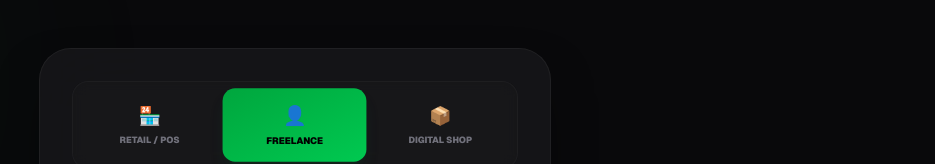
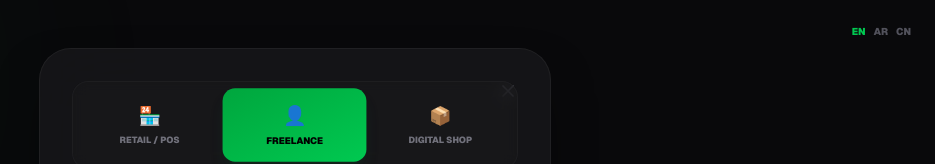
Before and after one commit to saleemm1/payonce-cash, a Next.js app: page /create/invoice in a window 1280 px wide. Shown: the top 164 px of the page, without its empty margins (345-1280 px from the left). Built offline with nearby package versions, Linux system fonts and the light colour scheme; no server answers.

Commit message:
Update page.js

```diff
--- a/app/create/invoice/page.js
+++ b/app/create/invoice/page.js
@@ -1,5 +1,123 @@
 'use client';
 import { useState, useEffect } from 'react';
+import Link from 'next/link';
+
+const translations = {
+  en: {
+    retail: "Retail / POS",
+    personal: "Freelance",
+    digital: "Digital Shop",
+    quick: "Quick Bill",
+    pInv: "Personal Invoice",
+    dInv: "Sell Digital Asset",
+    forRetail: "For Restaurants, Cafes & Stores",
+    forPersonal: "For Services & Contractors",
+    forDigital: "For Files, Codes & Content",
+    itemName: "Item Name (e.g. Lunch Combo)",
+    invTitle: "Invoice Title",
+    customer: "Customer Name (Bill To)",
+    ref: "Table # / Order ID / Student ID (Optional)",
+    descRetail: "Order details, items list...",
+    descInv: "Description, Terms & Conditions...",
+    upload: "Upload File",
+    secret: "Secret Link/Text",
+    paste: "Paste Secure Link or Content",
+    coverRetail: "Cover Image (Menu/Shop Logo) - Optional",
+    coverDigital: "Cover Preview - Required",
+    orUrl: "Or Image URL",
+    merchName: "Merchant Name",
+    email: "Email",
+    total: "Total Amount",
+    approx: "APPROX BCH",
+    wallet: "Your BCH Wallet Address (bitcoincash:qp...)",
+    promo: "Promo Code",
+    discount: "Offer a secret discount",
+    viral: "Viral Mode 🚀",
+    comm: "10% Commission",
+    generating: "Creating Bill...",
+    genQuick: "Generate Quick Bill ⚡",
+    create: "Create Invoice",
+    ready: "Payment Link Ready",
+    done: "✅",
+    copy: "📋"
+  },
+  ar: {
+    retail: "تجزئة / POS",
+    personal: "عمل حر",
+    digital: "متجر رقمي",
+    quick: "فاتورة سريعة",
+    pInv: "فاتورة شخصية",
+    dInv: "بيع أصل رقمي",
+    forRetail: "للمطاعم والمقاهي والمتاجر",
+    forPersonal: "للخدمات والمقاولين",
+    forDigital: "للملفات والأكواد والمحتوى",
+    itemName: "اسم العنصر (مثل: وجبة غداء)",
+    invTitle: "عنوان الفاتورة",
+    customer: "اسم العميل (المرسل إليه)",
+    ref: "رقم الطاولة / الطلب (اختياري)",
+    descRetail: "تفاصيل الطلب، القائمة...",
+    descInv: "الوصف، الشروط والأحكام...",
+    upload: "رفع ملف",
+    secret: "رابط/نص سري",
+    paste: "الصق الرابط الآمن أو المحتوى",
+    coverRetail: "صورة الغلاف (شعار المتجر) - اختياري",
+    coverDigital: "معاينة الغلاف - مطلوب",
+    orUrl: "أو رابط الصورة",
+    merchName: "اسم التاجر",
+    email: "البريد الإلكتروني",
+    total: "المبلغ الإجمالي",
+    approx: "تقريباً BCH",
+    wallet: "عنوان محفظة BCH الخاص بك",
+    promo: "كود خصم",
+    discount: "قدم خصماً سرياً",
+    viral: "الوضع الفيروسي 🚀",
+    comm: "10% عمولة",
+    generating: "جاري إنشاء الفاتورة...",
+    genQuick: "إنشاء فاتورة سريعة ⚡",
+    create: "إنشاء الفاتورة",
+    ready: "رابط الدفع جاهز",
+    done: "✅",
+    copy: "📋"
+  },
+  zh: {
+    retail: "零售 / POS",
+    personal: "自由职业",
+    digital: "数字商店",
+    quick: "快速账单",
+    pInv: "个人发票",
+    dInv: "出售数字资产",
+    forRetail: "适用于餐馆、咖啡馆和商店",
+    forPersonal: "适用于服务和承包商",
+    forDigital: "适用于文件、代码和内容",
+    itemName: "项目名称 (如午餐套餐)",
+    invTitle: "发票标题",
+    customer: "客户名称 (收票人)",
+    ref: "桌号 / 订单 ID (可选)",
+    descRetail: "订单详情，物品清单...",
+    descInv: "描述，条款和条件...",
+    upload: "上传文件",
+    secret: "秘密链接/文本",
+    paste: "粘贴安全链接或内容",
+    coverRetail: "封面图片 (菜单/店铺 Logo) - 可选",
+    coverDigital: "封面预览 - 必填",
+    orUrl: "或图片链接",
+    merchName: "商户名称",
+    email: "电子邮件",
+    total: "总金额",
+    approx: "约合 BCH",
+    wallet: "您的 BCH 钱包地址",
+    promo: "优惠码",
+    discount: "提供秘密折扣",
+    viral: "病毒模式 🚀",
+    comm: "10% 佣金",
+    generating: "创建账单中...",
+    genQuick: "生成快速账单 ⚡",
+    create: "创建发票",
+    ready: "支付链接就绪",
+    done: "✅",
+    copy: "📋"
+  }
+};
 
 export default function InvoiceUploadPage() {
   const [invoiceType, setInvoiceType] = useState('personal');
@@ -24,8 +142,12 @@ export default function InvoiceUploadPage() {
   const [enablePromo, setEnablePromo] = useState(false);
   const [promoCode, setPromoCode] = useState('');
   const [promoDiscount, setPromoDiscount] = useState('');
+  const [lang, setLang] = useState('en');
 
   useEffect(() => {
+    const savedLang = localStorage.getItem('payonce_lang');
+    if (savedLang) setLang(savedLang);
+
     const getBCH = async () => {
       try {
         const res = await fetch('https://api.coingecko.com/api/v3/simple/price?ids=bitcoin-cash&vs_currencies=usd');
@@ -38,6 +160,14 @@ export default function InvoiceUploadPage() {
     };
     getBCH();
   }, [usdPrice]);
+
+  const changeLang = (l) => {
+    setLang(l);
+    localStorage.setItem('payonce_lang', l);
+  };
+
+  const t = translations[lang];
+  const dir = lang === 'ar' ? 'rtl' : 'ltr';
 
   useEffect(() => {
     if (invoiceType === 'personal') {
@@ -95,10 +225,11 @@ export default function InvoiceUploadPage() {
       };
 
       const encodedId = btoa(unescape(encodeURIComponent(JSON.stringify(payload))));
-      setGeneratedLink(`${window.location.origin}/unlock?id=${encodedId}`);
+      const link = `${window.location.origin}/unlock?id=${encodedId}`;
+      setGeneratedLink(link);
 
       const history = JSON.parse(localStorage.getItem('payonce_history') || '[]');
-      history.push({ title: productName, price: usdPrice + ' USD', url: `${window.location.origin}/unlock?id=${encodedId}` });
+      history.push({ title: productName, price: usdPrice + ' USD', url: link });
       localStorage.setItem('payonce_history', JSON.stringify(history));
 
     } catch (err) {
@@ -111,107 +242,117 @@ export default function InvoiceUploadPage() {
   const inputBaseStyles = "w-full p-3 bg-zinc-900/50 backdrop-blur-sm border border-zinc-700/50 rounded-xl text-white outline-none focus:border-green-500 focus:ring-1 focus:ring-green-500/50 transition-all duration-300 placeholder:text-zinc-600 hover:bg-zinc-900/80 hover:border-zinc-600";
 
   return (
-    <div className="min-h-screen bg-[#09090b] text-white flex flex-col items-center justify-center px-4 py-12 font-sans relative overflow-hidden">
+    <div dir={dir} className={`min-h-screen bg-[#09090b] text-white flex flex-col items-center justify-center px-4 py-12 font-sans relative overflow-hidden ${lang === 'ar' ? 'font-arabic' : ''}`}>
       <div className="absolute top-[-10%] left-[-10%] w-96 h-96 bg-green-600/10 rounded-full blur-[128px] pointer-events-none"></div>
       <div className="absolute bottom-[-10%] right-[-10%] w-96 h-96 bg-green-500/5 rounded-full blur-[128px] pointer-events-none"></div>
 
+      <div className="absolute top-6 right-6 flex gap-2 text-[10px] font-black uppercase z-50">
+        <button onClick={() => changeLang('en')} className={`${lang === 'en' ? 'text-green-500' : 'text-zinc-600 hover:text-white'}`}>EN</button>
+        <button onClick={() => changeLang('ar')} className={`${lang === 'ar' ? 'text-green-500' : 'text-zinc-600 hover:text-white'}`}>AR</button>
+        <button onClick={() => changeLang('zh')} className={`${lang === 'zh' ? 'text-green-500' : 'text-zinc-600 hover:text-white'}`}>CN</button>
+      </div>
+
       <form onSubmit={handleGenerate} className="relative z-10 w-full max-w-lg bg-[#18181b]/80 backdrop-blur-2xl p-8 rounded-[2rem] border border-white/5 shadow-2xl shadow-black/50 space-y-5 transform transition-all hover:border-white/10">
+
+        <Link href="/create" className="absolute top-8 right-8 text-zinc-600 hover:text-white transition-colors">
+            <svg width="20" height="20" viewBox="0 0 24 24" fill="none" stroke="currentColor" strokeWidth="2" strokeLinecap="round" strokeLinejoin="round"><path d="M18 6L6 18M6 6l12 12"/></svg>
+        </Link>
 
         <div className="grid grid-cols-3 gap-2 bg-zinc-900/50 p-2 rounded-2xl border border-zinc-800/50 backdrop-blur-sm">
           <button type="button" onClick={() => setInvoiceType('retail')} className={`py-3 text-[9px] font-black uppercase rounded-xl transition-all duration-300 flex flex-col items-center gap-1 ${invoiceType === 'retail' ? 'bg-gradient-to-br from-green-600 to-green-500 text-black shadow-lg shadow-green-900/20 scale-105' : 'text-zinc-500 hover:text-zinc-300 hover:bg-zinc-800'}`}>
-            <span className="text-lg">🏪</span> Retail / POS
+            <span className="text-lg">🏪</span> {t.retail}
           </button>
           <button type="button" onClick={() => setInvoiceType('personal')} className={`py-3 text-[9px] font-black uppercase rounded-xl transition-all duration-300 flex flex-col items-center gap-1 ${invoiceType === 'personal' ? 'bg-gradient-to-br from-green-600 to-green-500 text-black shadow-lg shadow-green-900/20 scale-105' : 'text-zinc-500 hover:text-zinc-300 hover:bg-zinc-800'}`}>
-            <span className="text-lg">👤</span> Freelance
+            <span className="text-lg">👤</span> {t.personal}
           </button>
           <button type="button" onClick={() => setInvoiceType('digital')} className={`py-3 text-[9px] font-black uppercase rounded-xl transition-all duration-300 flex flex-col items-center gap-1 ${invoiceType === 'digital' ? 'bg-gradient-to-br from-green-600 to-green-500 text-black shadow-lg shadow-green-900/20 scale-105' : 'text-zinc-500 hover:text-zinc-300 hover:bg-zinc-800'}`}>
-            <span className="text-lg">📦</span> Digital Shop
+            <span className="text-lg">📦</span> {t.digital}
           </button>
         </div>
 
         <div className="text-center mb-2">
           <h1 className="text-2xl font-black text-white uppercase italic tracking-tighter drop-shadow-sm">
-            {invoiceType === 'retail' && <span className="text-transparent bg-clip-text bg-gradient-to-r from-green-400 to-green-600">Quick Bill</span>}
-            {invoiceType === 'personal' && <span className="text-transparent bg-clip-text bg-gradient-to-r from-green-400 to-green-600">Personal Invoice</span>}
-            {invoiceType === 'digital' && <span className="text-transparent bg-clip-text bg-gradient-to-r from-green-400 to-green-600">Sell Digital Asset</span>}
+            {invoiceType === 'retail' && <span className="text-transparent bg-clip-text bg-gradient-to-r from-green-400 to-green-600">{t.quick}</span>}
+            {invoiceType === 'personal' && <span className="text-transparent bg-clip-text bg-gradient-to-r from-green-400 to-green-600">{t.pInv}</span>}
+            {invoiceType === 'digital' && <span className="text-transparent bg-clip-text bg-gradient-to-r from-green-400 to-green-600">{t.dInv}</span>}
           </h1>
           <p className="text-[10px] text-zinc-500 font-bold uppercase tracking-widest mt-1">
-            {invoiceType === 'retail' && "For Restaurants, Cafes & Stores"}
-            {invoiceType === 'personal' && "For Services & Contractors"}
-            {invoiceType === 'digital' && "For Files, Codes & Content"}
+            {invoiceType === 'retail' && t.forRetail}
+            {invoiceType === 'personal' && t.forPersonal}
+            {invoiceType === 'digital' && t.forDigital}
           </p>
         </div>
 
         <div className="space-y-3">
-          <input required type="text" value={productName} onChange={(e) => setProductName(e.target.value)} className={inputBaseStyles} placeholder={invoiceType === 'retail' ? "Item Name (e.g. Lunch Combo)" : "Invoice Title"} />
+          <input required type="text" value={productName} onChange={(e) => setProductName(e.target.value)} className={inputBaseStyles} placeholder={invoiceType === 'retail' ? t.itemName : t.invTitle} />
 
           {invoiceType === 'personal' && (
-            <input required type="text" value={customerName} onChange={(e) => setCustomerName(e.target.value)} className={`${inputBaseStyles} animate-in fade-in slide-in-from-top-1`} placeholder="Customer Name (Bill To)" />
+            <input required type="text" value={customerName} onChange={(e) => setCustomerName(e.target.value)} className={`${inputBaseStyles} animate-in fade-in slide-in-from-top-1`} placeholder={t.customer} />
           )}
 
           {invoiceType === 'retail' && (
-            <input type="text" value={orderRef} onChange={(e) => setOrderRef(e.target.value)} className={`${inputBaseStyles} animate-in fade-in slide-in-from-top-1`} placeholder="Table # / Order ID / Student ID (Optional)" />
+            <input type="text" value={orderRef} onChange={(e) => setOrderRef(e.target.value)} className={`${inputBaseStyles} animate-in fade-in slide-in-from-top-1`} placeholder={t.ref} />
           )}
         </div>
 
-        <textarea required value={productDesc} onChange={(e) => setProductDesc(e.target.value)} className={`${inputBaseStyles} h-24 resize-none`} placeholder={invoiceType === 'retail' ? "Order details, items list..." : "Description, Terms & Conditions..."}></textarea>
+        <textarea required value={productDesc} onChange={(e) => setProductDesc(e.target.value)} className={`${inputBaseStyles} h-24 resize-none`} placeholder={invoiceType === 'retail' ? t.descRetail : t.descInv}></textarea>
 
         {invoiceType !== 'retail' && (
           <div className="animate-in fade-in slide-in-from-top-2">
-             <div className="flex bg-zinc-900/50 p-1.5 rounded-xl border border-zinc-700/50 gap-2 mb-3 backdrop-blur-sm">
-               <button type="button" onClick={() => setDeliveryType('file')} className={`flex-1 py-2 text-[9px] font-black uppercase rounded-lg transition-all duration-300 ${deliveryType === 'file' ? 'bg-zinc-700 text-white shadow-md' : 'text-zinc-500 hover:text-zinc-300'}`}>Upload File</button>
-               <button type="button" onClick={() => setDeliveryType('link')} className={`flex-1 py-2 text-[9px] font-black uppercase rounded-lg transition-all duration-300 ${deliveryType === 'link' ? 'bg-zinc-700 text-white shadow-md' : 'text-zinc-500 hover:text-zinc-300'}`}>Secret Link/Text</button>
-             </div>
+              <div className="flex bg-zinc-900/50 p-1.5 rounded-xl border border-zinc-700/50 gap-2 mb-3 backdrop-blur-sm">
+                <button type="button" onClick={() => setDeliveryType('file')} className={`flex-1 py-2 text-[9px] font-black uppercase rounded-lg transition-all duration-300 ${deliveryType === 'file' ? 'bg-zinc-700 text-white shadow-md' : 'text-zinc-500 hover:text-zinc-300'}`}>{t.upload}</button>
+                <button type="button" onClick={() => setDeliveryType('link')} className={`flex-1 py-2 text-[9px] font-black uppercase rounded-lg transition-all duration-300 ${deliveryType === 'link' ? 'bg-zinc-700 text-white shadow-md' : 'text-zinc-500 hover:text-zinc-300'}`}>{t.secret}</button>
+              </div>
 
-             {deliveryType === 'file' ? (
+              {deliveryType === 'file' ? (
                 <div className="bg-zinc-900/30 p-3 rounded-xl border border-dashed border-zinc-700 group hover:border-green-500/50 transition-colors">
-                    <input type="file" onChange={(e)=>setFile(e.target.files[0])} className="w-full text-xs text-zinc-400 file:bg-green-600 file:text-white file:border-0 file:rounded-lg file:px-3 file:py-1 file:font-black file:mr-3 cursor-pointer hover:file:bg-green-500 file:transition-colors" />
+                    <input type="file" onChange={(e)=>setFile(e.target.files[0])} className={`w-full text-xs text-zinc-400 file:bg-green-600 file:text-white file:border-0 file:rounded-lg file:px-3 file:py-1 file:font-black ${lang === 'ar' ? 'file:ml-3' : 'file:mr-3'} cursor-pointer hover:file:bg-green-500 file:transition-colors`} />
                 </div>
-             ) : (
-               <input required type="text" value={linkOrText} onChange={(e)=>setLinkOrText(e.target.value)} className={inputBaseStyles} placeholder="Paste Secure Link or Content" />
-             )}
+              ) : (
+                <input required type="text" value={linkOrText} onChange={(e)=>setLinkOrText(e.target.value)} className={inputBaseStyles} placeholder={t.paste} />
+              )}
           </div>
         )}
 
         {(invoiceType === 'digital' || invoiceType === 'retail') && (
           <div className="p-4 bg-zinc-800/20 rounded-xl border border-white/5 animate-in fade-in space-y-2">
             <label className="text-[9px] text-zinc-400 block uppercase font-black tracking-wider text-center">
-              {invoiceType === 'retail' ? 'Cover Image (Menu/Shop Logo) - Optional' : 'Cover Preview - Required'}
+              {invoiceType === 'retail' ? t.coverRetail : t.coverDigital}
             </label>
             <div className="flex gap-2 items-center">
               <input type="file" accept="image/*" onChange={(e)=>setPreviewFile(e.target.files[0])} className="w-1/2 text-[10px] text-zinc-500 file:bg-zinc-700 file:text-white file:border-0 file:rounded-lg file:px-2 file:hover:bg-zinc-600 cursor-pointer transition-colors" />
-              <input type="url" value={previewLink} onChange={(e)=>setPreviewLink(e.target.value)} placeholder="Or Image URL" className={`${inputBaseStyles} py-2 text-xs`} />
+              <input type="url" value={previewLink} onChange={(e)=>setPreviewLink(e.target.value)} placeholder={t.orUrl} className={`${inputBaseStyles} py-2 text-xs`} />
             </div>
           </div>
         )}
 
         <div className="grid grid-cols-2 gap-3">
-          <input required type="text" placeholder="Merchant Name" onChange={(e)=>setSellerName(e.target.value)} className={inputBaseStyles} />
-          <input required type="email" placeholder="Email " onChange={(e)=>setSellerEmail(e.target.value)} className={inputBaseStyles} />
+          <input required type="text" placeholder={t.merchName} onChange={(e)=>setSellerName(e.target.value)} className={inputBaseStyles} />
+          <input required type="email" placeholder={t.email} onChange={(e)=>setSellerEmail(e.target.value)} className={inputBaseStyles} />
         </div>
 
         <div className="relative bg-zinc-900/40 p-4 rounded-xl border border-zinc-800 group">
-          <div className="absolute -top-3 left-4 bg-[#18181b] px-2 text-[9px] text-green-500 font-black uppercase tracking-widest z-10 border border-zinc-800 rounded-full">Total Amount</div>
+          <div className={`absolute -top-3 ${lang === 'ar' ? 'right-4' : 'left-4'} bg-[#18181b] px-2 text-[9px] text-green-500 font-black uppercase tracking-widest z-10 border border-zinc-800 rounded-full`}>{t.total}</div>
           <div className="relative flex items-center">
-            <span className="absolute left-5 text-white font-black text-lg pointer-events-none">$</span>
-            <input required type="number" step="any" value={usdPrice} onChange={(e) => setUsdPrice(e.target.value)} className="w-full p-4 pl-10 bg-zinc-900 border border-zinc-700 rounded-xl text-white outline-none focus:border-green-500 text-2xl font-black transition-all group-hover:border-green-500/50 shadow-inner" />
-            <div className="absolute right-5 text-right pointer-events-none">
-               <span className="block text-[10px] text-zinc-500 font-black">APPROX BCH</span>
+            <span className={`absolute ${lang === 'ar' ? 'right-5' : 'left-5'} text-white font-black text-lg pointer-events-none`}>$</span>
+            <input required type="number" step="any" value={usdPrice} onChange={(e) => setUsdPrice(e.target.value)} className={`w-full p-4 ${lang === 'ar' ? 'pr-10' : 'pl-10'} bg-zinc-900 border border-zinc-700 rounded-xl text-white outline-none focus:border-green-500 text-2xl font-black transition-all group-hover:border-green-500/50 shadow-inner`} />
+            <div className={`absolute ${lang === 'ar' ? 'left-5 text-left' : 'right-5 text-right'} pointer-events-none`}>
+               <span className="block text-[10px] text-zinc-500 font-black">{t.approx}</span>
                <span className="block text-sm text-green-500 font-mono font-bold bg-zinc-800 px-2 rounded">{bchPreview}</span>
             </div>
           </div>
         </div>
 
-        <input required type="text" value={wallet} onChange={(e) => setWallet(e.target.value)} className={`${inputBaseStyles} text-xs font-mono text-center tracking-tight`} placeholder="Your BCH Wallet Address (bitcoincash:qp...)" />
+        <input required type="text" value={wallet} onChange={(e) => setWallet(e.target.value)} className={`${inputBaseStyles} text-xs font-mono text-center tracking-tight`} placeholder={t.wallet} />
 
         <div className="bg-gradient-to-br from-zinc-900/80 to-zinc-900/40 p-4 rounded-xl border border-dashed border-zinc-700 hover:border-zinc-500 transition-colors flex flex-col gap-3 group">
             <div className="flex items-center justify-between">
                 <div>
-                   <h3 className="text-sm font-bold uppercase italic text-white flex items-center gap-2">Promo Code {enablePromo && <span className="w-2 h-2 rounded-full bg-green-500 animate-pulse"></span>}</h3>
-                   <p className="text-[9px] text-zinc-500 group-hover:text-zinc-400 transition-colors">Offer a secret discount</p>
+                   <h3 className="text-sm font-bold uppercase italic text-white flex items-center gap-2">{t.promo} {enablePromo && <span className="w-2 h-2 rounded-full bg-green-500 animate-pulse"></span>}</h3>
+                   <p className="text-[9px] text-zinc-500 group-hover:text-zinc-400 transition-colors">{t.discount}</p>
                 </div>
-                <div className="relative inline-block w-10 mr-2 align-middle select-none transition duration-200 ease-in">
-                    <input type="checkbox" checked={enablePromo} onChange={(e) => setEnablePromo(e.target.checked)} className="toggle-checkbox absolute block w-5 h-5 rounded-full bg-white border-4 appearance-none cursor-pointer checked:right-0 checked:border-green-500 right-5 border-zinc-600 transition-all duration-300"/>
+                <div className={`relative inline-block w-10 ${lang === 'ar' ? 'ml-2' : 'mr-2'} align-middle select-none transition duration-200 ease-in`}>
+                    <input type="checkbox" checked={enablePromo} onChange={(e) => setEnablePromo(e.target.checked)} className={`toggle-checkbox absolute block w-5 h-5 rounded-full bg-white border-4 appearance-none cursor-pointer ${lang === 'ar' ? 'checked:left-0 left-5' : 'checked:right-0 right-5'} checked:border-green-500 border-zinc-600 transition-all duration-300`}/>
                     <label className="toggle-label block overflow-hidden h-5 rounded-full bg-zinc-700 cursor-pointer"></label>
                 </div>
             </div>
@@ -226,8 +367,8 @@ export default function InvoiceUploadPage() {
         {invoiceType === 'digital' && (
            <div className="bg-gradient-to-r from-zinc-900 to-zinc-800/50 p-4 rounded-xl border border-zinc-700/50 flex items-center justify-between hover:shadow-lg hover:shadow-green-900/10 transition-all duration-300 animate-in fade-in">
              <div>
-               <h3 className="text-xs font-black uppercase text-white flex items-center gap-1">Viral Mode 🚀</h3>
-               <p className="text-[9px] text-zinc-400 mt-0.5">10% Commission</p>
+               <h3 className="text-xs font-black uppercase text-white flex items-center gap-1">{t.viral}</h3>
+               <p className="text-[9px] text-zinc-400 mt-0.5">{t.comm}</p>
              </div>
              <input type="checkbox" checked={enableAffiliate} onChange={(e) => setEnableAffiliate(e.target.checked)} className="w-5 h-5 accent-green-500 cursor-pointer rounded bg-zinc-700 border-zinc-600 focus:ring-green-500 focus:ring-offset-zinc-900" />
            </div>
@@ -238,20 +379,20 @@ export default function InvoiceUploadPage() {
              {uploading ? (
                 <>
                  <svg className="animate-spin h-5 w-5 text-white" xmlns="http://www.w3.org/2000/svg" fill="none" viewBox="0 0 24 24"><circle className="opacity-25" cx="12" cy="12" r="10" stroke="currentColor" strokeWidth="4"></circle><path className="opacity-75" fill="currentColor" d="M4 12a8 8 0 018-8V0C5.373 0 0 5.373 0 12h4zm2 5.291A7.962 7.962 0 014 12H0c0 3.042 1.135 5.824 3 7.938l3-2.647z"></path></svg>
-                 Creating Bill...
+                 {t.generating}
                 </>
-             ) : invoiceType === 'retail' ? "Generate Quick Bill ⚡" : "Create Invoice"}
+             ) : invoiceType === 'retail' ? t.genQuick : t.create}
           </span>
           <div className="absolute top-0 -inset-full h-full w-1/2 z-5 block transform -skew-x-12 bg-gradient-to-r from-transparent to-white opacity-20 group-hover:animate-shine" />
         </button>
 
         {generatedLink && (
           <div className="mt-4 p-4 bg-black/80 rounded-2xl border border-green-500/30 flex flex-col gap-2 animate-in slide-in-from-bottom-5 shadow-lg shadow-green-900/10">
-            <span className="text-[9px] text-green-500 uppercase font-black tracking-widest text-center">Payment Link Ready</span>
+            <span className="text-[9px] text-green-500 uppercase font-black tracking-widest text-center">{t.ready}</span>
             <div className="flex gap-2">
                <input readOnly value={generatedLink} className="flex-1 bg-zinc-900/50 p-3 text-[10px] rounded-xl border border-zinc-800 outline-none text-zinc-300 font-mono text-center tracking-tight" />
                <button type="button" onClick={()=>{navigator.clipboard.writeText(generatedLink); setCopied(true); setTimeout(()=>setCopied(false),2000)}} className={`px-4 rounded-xl text-lg font-bold transition-all duration-200 ${copied ? 'bg-green-500 text-white' : 'bg-zinc-800 text-green-500 hover:bg-zinc-700'}`}>
-                   {copied ? '✅' : '📋'}
+                   {copied ? t.done : t.copy}
                </button>
             </div>
           </div>
```
